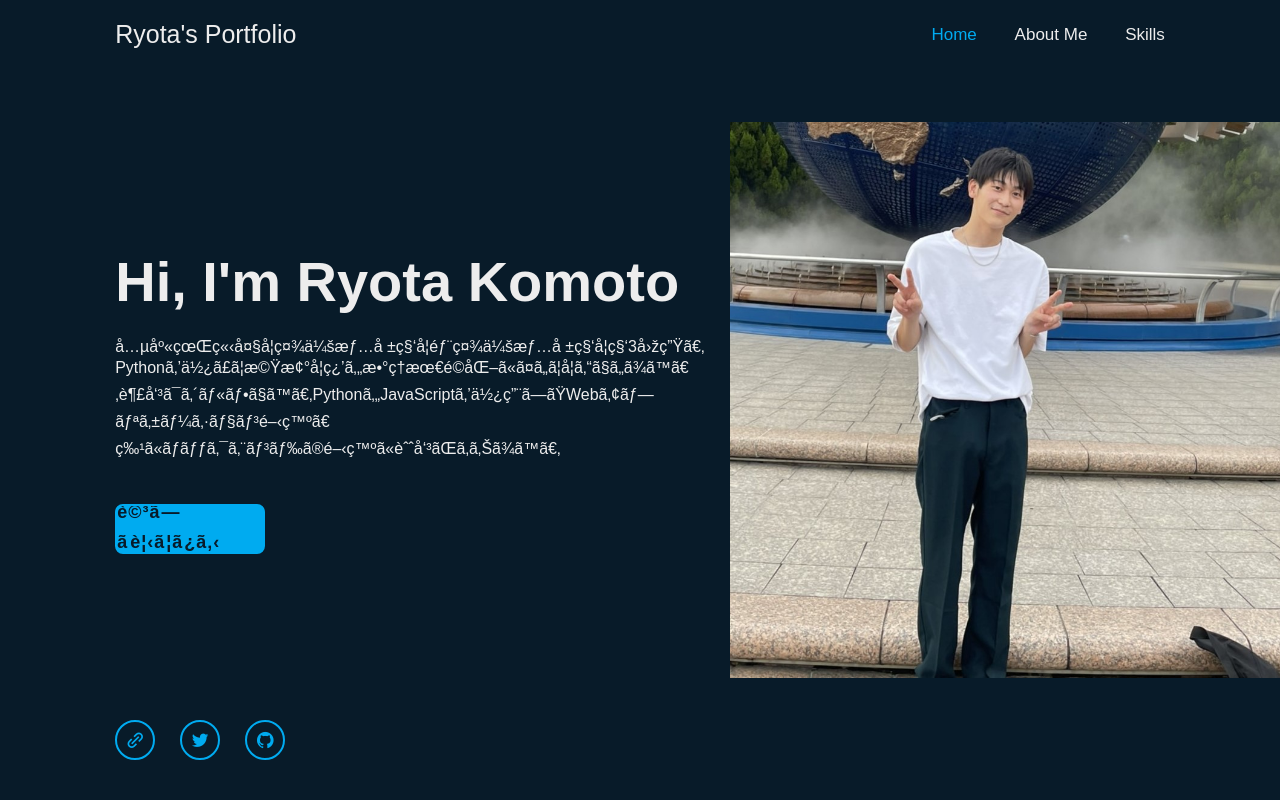
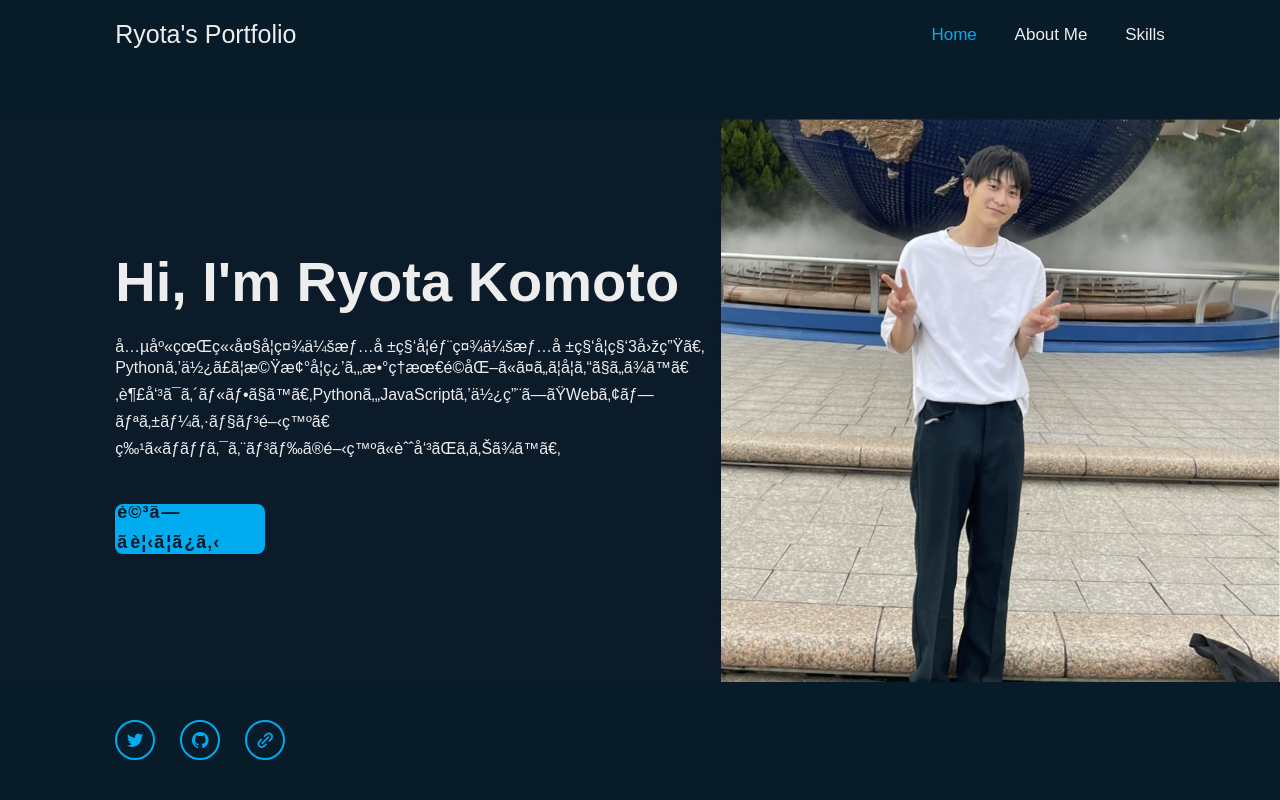
Before and after one commit to RyotaKomoto/MyPortfolio, a plain HTML site: page index.html in a window 1280 px wide. Shown: the top 800 px of the page. Drawn offline with nearby package versions, Linux system fonts and the light colour scheme.

Commit message:
Add files via upload

```diff
--- a/css/style.css
+++ b/css/style.css
@@ -82,10 +82,10 @@ section{
   display: flex;
   align-items: center;
   padding: 0 9%;
-  background: url('images/portfolio_pic2.jpg') no-repeat;
+  background: url('images/portfolio.jpg') no-repeat;
   background-color: cover;
   background-position: right;
-  background-size: 550px;
+  background-size: 100%;
 }
 
 .home-content{
--- a/index.html
+++ b/index.html
@@ -4,7 +4,7 @@
   <meta charset="uyf-8">
   <meta http-equiv="X-UA-Compatible" content="IE=edge">
   <meta name="viewport" content="width=device-width, initial-scale=1.0">
-  <title>高本良太のwebページ</title>
+  <title>RyotaKomoto_Portfolio</title>
 
   <link rel="stylesheet" href="css/style.css">
 
@@ -40,15 +40,14 @@
         Pythonを使って機械学習や数理最適化について学んでいます。趣味はゴルフです。PythonやJavaScriptを使用したWebアプリケーション開発、<br>
         特にバックエンドの開発に興味があります。</p>
       <div class="btn-box">
-        <!-- <a href="file:///c%3A/Users/K0s9a/OneDrive/%E3%83%87%E3%82%B9%E3%82%AF%E3%83%88%E3%83%83%E3%83%97/portfolio/html/index.html#contact" class="btn">Let's Talk</a> -->
         <a href="file:///c%3A/Users/K0s9a/OneDrive/%E3%83%87%E3%82%B9%E3%82%AF%E3%83%88%E3%83%83%E3%83%97/portfolio/html/index.html#education" class="btn">詳しく見てみる</a>
       </div>
     </div>
 
     <div class="home-sci">
-      <a href="https://paiza.jp/challenges"><i class='bx bx-link-alt'></i></a>
       <a href="https://twitter.com/KomotoRyota" ><i class='bx bxl-twitter' ></i></a>
-      <a href="#"><i class='bx bxl-github' ></i></a>
+      <a href="https://github.com/RyotaKomoto"><i class='bx bxl-github' ></i></a>
+      <a href="https://www.u-hyogo.ac.jp/sis/"><i class='bx bx-link-alt'></i></a>
     </div>
 
     <div class="home-imgHover"></div>
```
Also changed, not shown: css/images/portfolio.jpg (added).
